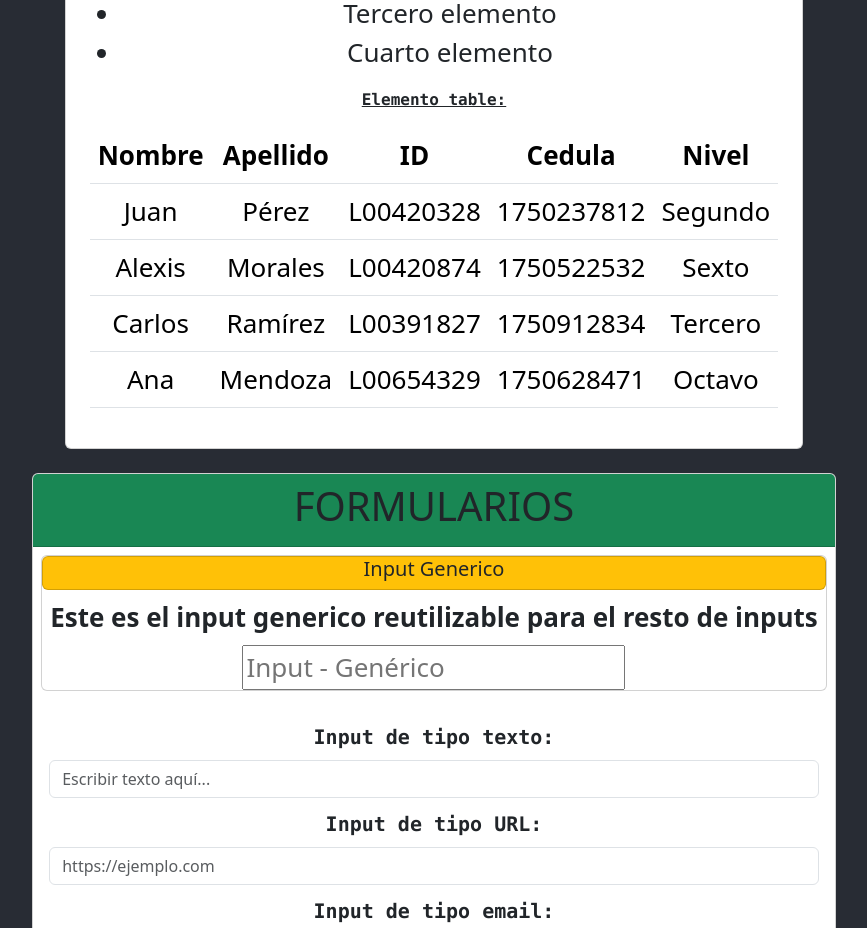
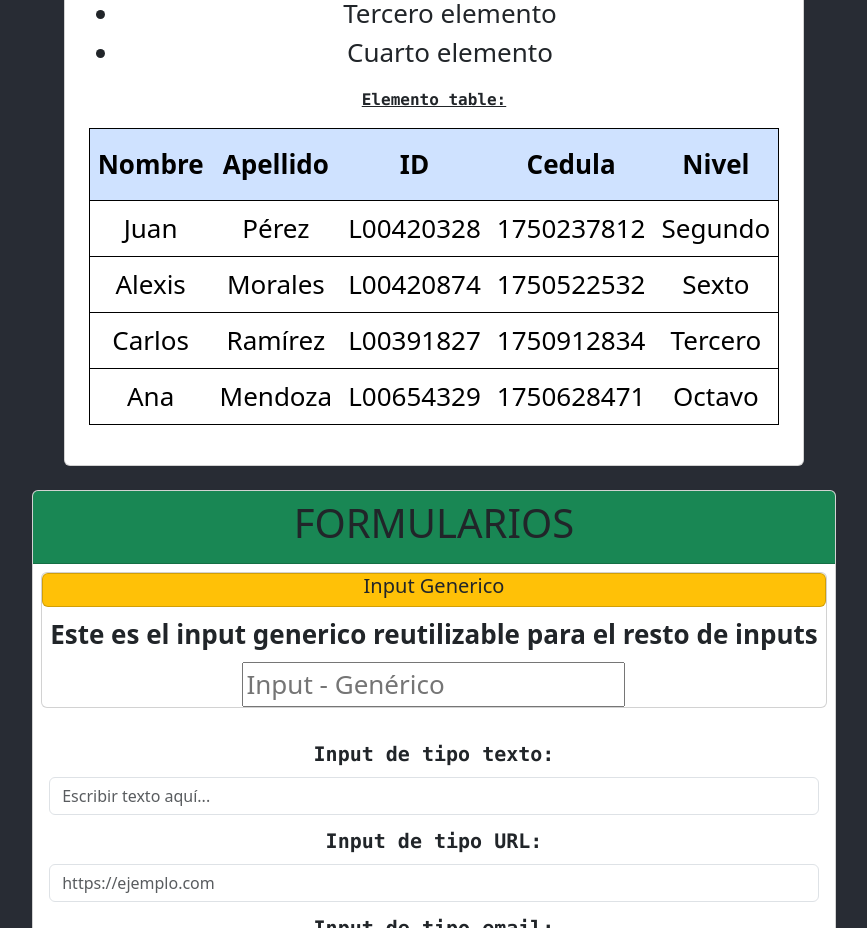
Before and after one commit to alexisdmc21/PRY-REACT-ELEMENTS-HTML, a React (Create React App) app in the folder elementshtmlreact/: page / in a window 1280 px wide. Shown: the part 940-1868 px from the top of the page, without its empty margins (206-1073 px from the left). Built offline with nearby package versions, Linux system fonts and the light colour scheme.

Commit message:
feat: agregar estilos en table
Se agrega estilos a la tabla

```diff
--- a/elementshtmlreact/src/components/TablaElement.js
+++ b/elementshtmlreact/src/components/TablaElement.js
@@ -1,25 +1,42 @@
 import React from "react";
 
+
 function Tabla(props) {
+
+  /*CONSTANTES QUE GUARDAN LOS DATOS QUE MOSTRARA EN LA TABLA*/
   const cabecera = props.cabecera || [];
   const datos = props.datos || [];
 
   return (
+
+    /*SE GENERA LA TABLA DE ACUERDO A LOS DATOS INGRESADOS A LOS PROPS*/
     <table className="table">
       {cabecera.length > 0 && (
-        <thead>
-          <tr>
+
+        /*SE DA ESTILOS POR CADA COMPONENTE DE LA TABLA*/
+        <thead className="table-primary border-1 border-black">
+          <tr className="border-bottom border-black">
+
+            {/*MEDIANTE EL METODO MAP RECORRE EL ARREGLO, EN ESTE CASO DE LA CABECERA*/}
             {cabecera.map((columna, index) => (
-              <th key={index} scope="col">{columna}</th>
+              <th key={index} scope="col" className="text-center py-3">
+                {columna}
+              </th>
             ))}
           </tr>
         </thead>
       )}
+
+      {/*CUERPO DE LA TABLA*/}
       <tbody>
+
+        {/*DEL MISMO MODO CON EL METODO MAP RECORRE EL ARRAY DE LOS DATOS Y LOS VA UBICANDO EN LA TABLA*/}
         {datos.map((fila, filaIndex) => (
-          <tr key={filaIndex}>
+          <tr key={filaIndex} className="border-bottom border-1 border-black">
             {fila.map((celda, celdaIndex) => (
-              <td key={celdaIndex}>{celda}</td>
+              <td key={celdaIndex} className="text-center py-2">
+                {celda}
+              </td>
             ))}
           </tr>
         ))}
```
